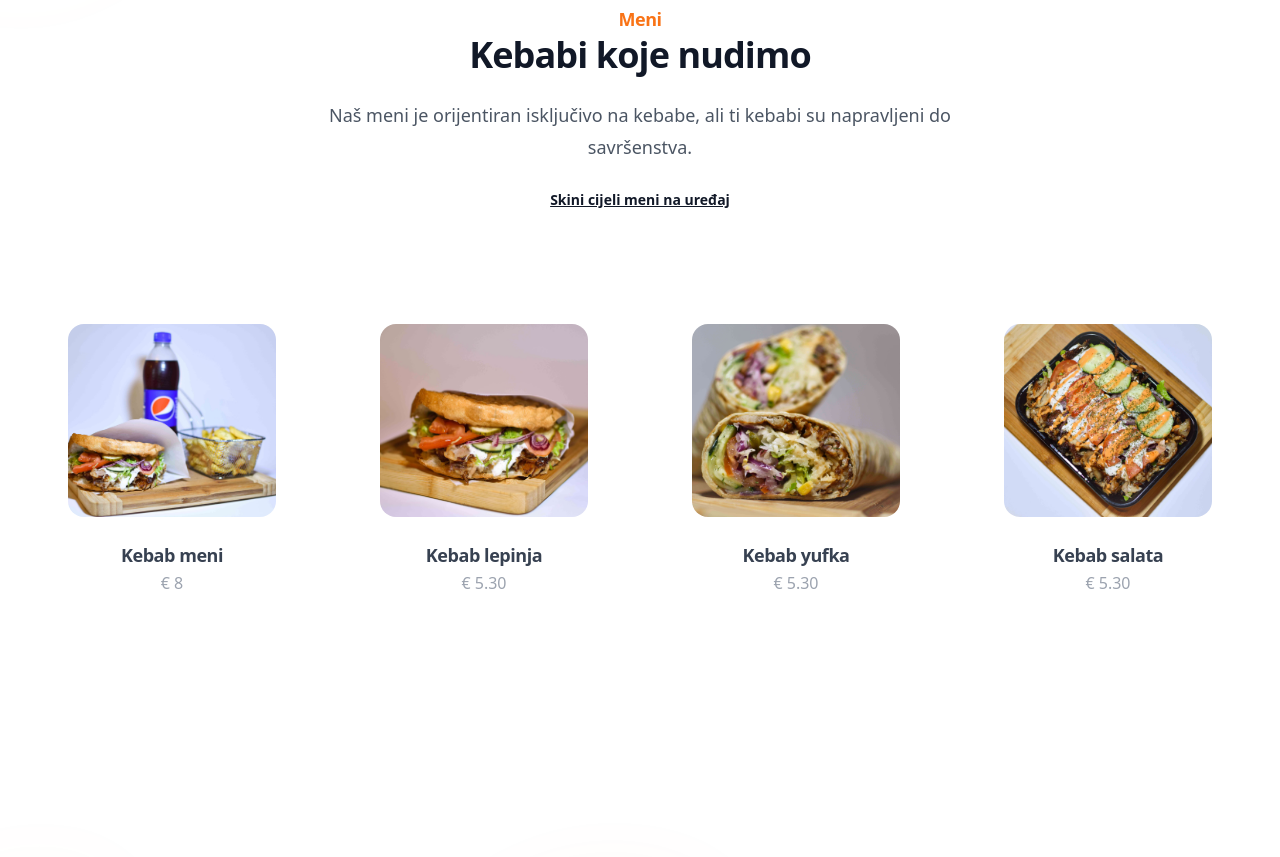
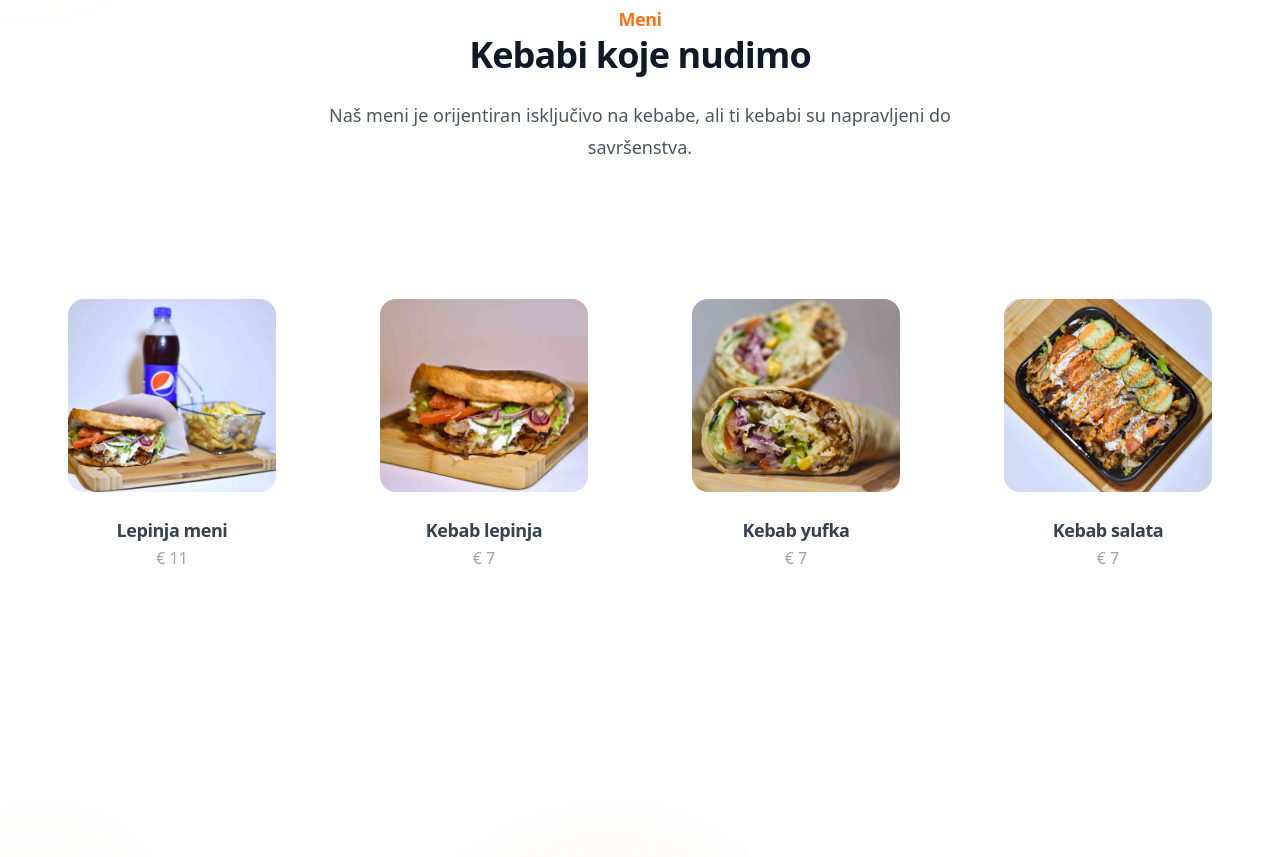
Before and after one commit to ajuranko/keby.hr, a website: page index.html in a window 1280 px wide. Shown: the part 2821-3678 px from the top of the page. Drawn offline with nearby package versions, Linux system fonts and the light colour scheme.

Commit message:
feat: update prices and map pin

```diff
--- a/index.html
+++ b/index.html
@@ -460,9 +460,9 @@
                             Naš meni je orijentiran isključivo na kebabe, ali ti kebabi su napravljeni do savršenstva.
                         </p>
                         <div class="pt-6">
-                            <a href="/img/cjenik_hrv.jpg" download="cjenik_hrv.jpg" class="text-sm font-semibold underline leading-6 text-gray-900 hover:text-slate-600"
+                            <!-- <a href="/img/cjenik_hrv.jpg" download="cjenik_hrv.jpg" class="text-sm font-semibold underline leading-6 text-gray-900 hover:text-slate-600"
                             >Skini cijeli meni na uređaj
-                        </a>
+                        </a> -->
                         </div>
                     </div>
                     <ul
@@ -476,9 +476,9 @@
                                 alt=""
                             />
                             <h3 class="mt-6 text-center text-lg font-semibold tracking-tight text-gray-700">
-                                Kebab meni
+                                Lepinja meni
                             </h3>
-                            <p class="mt-0 text-center text-base leading-7 text-gray-400">€ 8</p>
+                            <p class="mt-0 text-center text-base leading-7 text-gray-400">€ 11</p>
                         </li>
                         <li class="flex flex-col items-center">
                             <img
@@ -489,7 +489,7 @@
                             <h3 class="mt-6 text-center text-lg font-semibold tracking-tight text-gray-700">
                                 Kebab lepinja
                             </h3>
-                            <p class="mt-0 text-center text-base leading-7 text-gray-400">€ 5.30</p>
+                            <p class="mt-0 text-center text-base leading-7 text-gray-400">€ 7</p>
                         </li>
                         <li class="flex flex-col items-center">
                             <img
@@ -500,7 +500,7 @@
                             <h3 class="mt-6 text-center text-lg font-semibold tracking-tight text-gray-700">
                                 Kebab yufka
                             </h3>
-                            <p class="mt-0 text-center text-base leading-7 text-gray-400">€ 5.30</p>
+                            <p class="mt-0 text-center text-base leading-7 text-gray-400">€ 7</p>
                         </li>
                         <li class="flex flex-col items-center">
                             <img
@@ -511,7 +511,7 @@
                             <h3 class="mt-6 text-center text-lg font-semibold tracking-tight text-gray-700">
                                 Kebab salata
                             </h3>
-                            <p class="mt-0 text-center text-base leading-7 text-gray-400">€ 5.30</p>
+                            <p class="mt-0 text-center text-base leading-7 text-gray-400">€ 7</p>
                         </li>
                     </ul>
                 </div>
@@ -821,8 +821,7 @@
                         <h3 class="text-3xl font-bold tracking-tight text-gray-900 sm:text-4xl">Kako doći do nas?</h3>
                         <p class="mt-6 text-lg leading-8 text-gray-600">
                             Našu adresu lako pronađite - Slijedite miris kebaba! <br />
-                            Lako nas možete pronaći na adresi Ludbreška 108 u Trnovcu Bartolovečkom. Svega nekoliko
-                            minuta vožnje automobilom od centra Varaždina, jednostavno slijedite upute na karti i
+                            Lako nas možete pronaći u Varaždinu na adresi Stanka Vaza 7, u samom centru grada. Slijedite upute na karti i
                             stižete direktno do Keby kebab house.
                         </p>
                     </div>
@@ -883,15 +882,15 @@
                     </a>
                 </div>
                 <p class="mt-10 text-center text-xs leading-5 text-gray-500">
-                    Keby d.o.o. &copy; 2023 Sva prava pridržana.
+                    Keby d.o.o. &copy; 2025 Sva prava pridržana.
                 </p>
             </div>
         </footer>
         <!-- Footer end -->
         <script src="/javascript/index.js"></script>
         <script>
-            var map = L.map("map").setView([46.30025906557352, 16.39212888924608], 15);
-            var marker = L.marker([46.30025906557352, 16.39212888924608]).addTo(map);
+            var map = L.map("map").setView([46.30691122749469, 16.333591228133503], 16);
+            var marker = L.marker([46.30691122749469, 16.333591228133503]).addTo(map);
             L.tileLayer("https://tile.openstreetmap.org/{z}/{x}/{y}.png", {
                 maxZoom: 19,
                 attribution: '&copy; <a href="http://www.openstreetmap.org/copyright">OpenStreetMap</a>'
```
